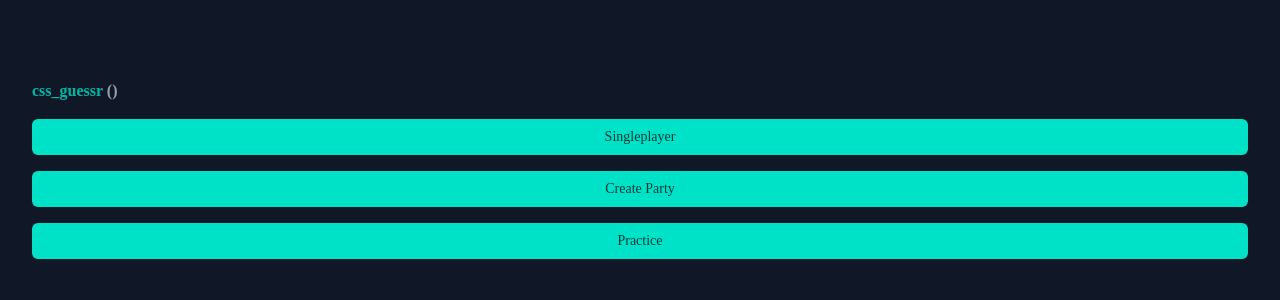
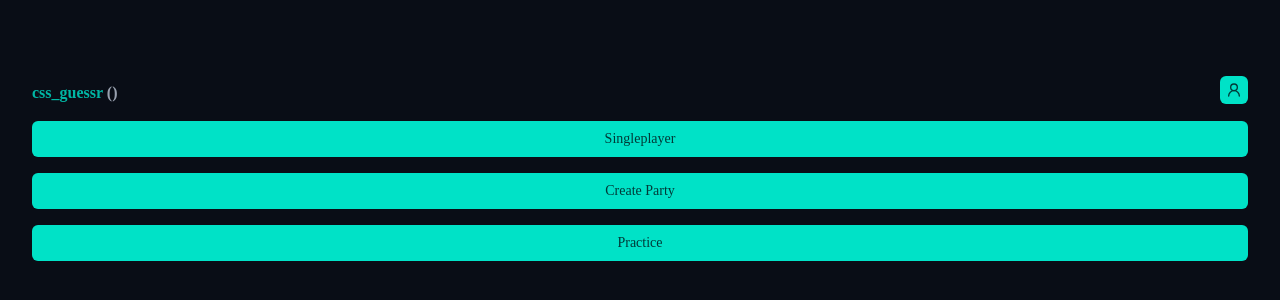
Before and after one commit to hahafiz/cssguessr, a React (Vite) app in the folder apps/web/: page / in a window 1280 px wide. Shown: the part 232-532 px from the top of the page. Built offline with nearby package versions, Linux system fonts and the light colour scheme; no server answers.

Commit message:
added icon, fixed Button rename

```diff
--- a/apps/web/package.json
+++ b/apps/web/package.json
@@ -13,6 +13,7 @@
     "@fontsource-variable/geist": "^5.3.0",
     "@fontsource-variable/jetbrains-mono": "^5.3.0",
     "@tailwindcss/vite": "^4.2.2",
+    "lucide-react": "^1.77.0",
     "postcss": "^8.5.8",
     "react": "^19.2.4",
     "react-dom": "^19.2.4",
--- a/apps/web/src/App.tsx
+++ b/apps/web/src/App.tsx
@@ -17,7 +17,7 @@ const router = createBrowserRouter([
 
 function App() {
   return (
-    <div className="bg-gray-900 min-h-screen w-full flex items-center justify-center">
+    <div className="bg-neutral-950 min-h-screen w-full flex items-center justify-center">
       <RouterProvider router={router} />
     </div>
   );
--- a/apps/web/src/components/screen/MainMenu.tsx
+++ b/apps/web/src/components/screen/MainMenu.tsx
@@ -1,15 +1,19 @@
 import { useNavigate } from "react-router";
 import { Button } from "../ui/button/Button";
+import { UserRound } from "lucide-react";
 
 export default function MainMenu() {
   const navigate = useNavigate();
 
   return (
     <div className="flex flex-col gap-4 p-8 w-screen">
-      <div>
+      <div className="flex items-baseline justify-between">
         <span className="text-primary-600 font-mono font-bold">
           css_guessr <span className="text-gray-400">()</span>
         </span>
+        <Button variant="primary" size="xs">
+          <UserRound size={16} />
+        </Button>
       </div>
       <Button variant="primary" onClick={() => navigate("/setup?mode=solo")}>
         Singleplayer
--- a/apps/web/src/components/ui/button/button.tsx
+++ b/apps/web/src/components/ui/button/Button.tsx
@@ -31,7 +31,7 @@ export const Button = ({
   };
 
   const sizeClasses: Record<ButtonSize, string> = {
-    xs: "py-1 px-2 text-xs",
+    xs: "p-1.5 text-xs",
     sm: "py-1.5 px-3 text-sm",
     md: "py-2 px-4 text-sm",
     lg: "py-2.5 px-5 text-base",
--- a/apps/web/src/index.css
+++ b/apps/web/src/index.css
@@ -48,7 +48,7 @@
   --color-neutral-300: #c3c6d3;
   --color-neutral-400: #a8abb8;
   --color-neutral-500: #8d909d;
-  --color-neutral-600: #5a5e69;
+  --color-neutral-600: #737783;
   --color-neutral-700: #434751;
   --color-neutral-800: #2c303a;
   --color-neutral-900: #181b25;
```
Also changed, not shown: 1 other file (tests, documents, lock files or other folders).
